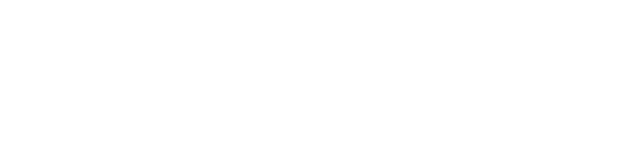
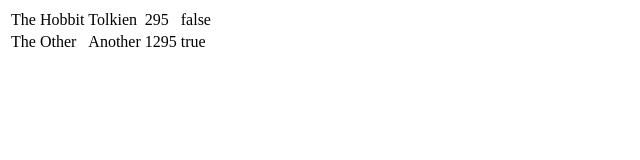
Before and after one commit to cadnr/library, a plain HTML site: page index.html in a window 1280 px wide. Shown: the whole page, without its empty margins (0-640 px from the left). Drawn offline with Linux system fonts and the light colour scheme.

Commit message:
Add function displaying books

```diff
--- a/index.html
+++ b/index.html
@@ -8,6 +8,7 @@
   <link rel="stylesheet" href="style.css">
 </head>
 <body>
+  <div class="books"></div>
   <script src="library.js"></script>
 </body>
 </html>
--- a/library.js
+++ b/library.js
@@ -0,0 +1,32 @@
+function Book(title, author, pages, read) {
+  this.title = title;
+  this.author = author;
+  this.pages = pages;
+  this.read = read;
+}
+
+const theHobbit = new Book('The Hobbit', 'Tolkien', 295, false);
+const theOtherBook = new Book('The Other', 'Another', 1295, true);
+
+const myLibrary = [theHobbit, theOtherBook];
+
+function displayBooks(library) {
+  const divBooks = document.querySelector('div.books');
+  const table = document.createElement('table');
+  Object.values(library).forEach((book) => {
+    const tr = document.createElement('tr');
+    const title = document.createElement('td');
+    const author = document.createElement('td');
+    const pages = document.createElement('td');
+    const read = document.createElement('td');
+    title.textContent = book.title;
+    author.textContent = book.author;
+    pages.textContent = book.pages;
+    read.textContent = book.read;
+    tr.append(title, author, pages, read);
+    table.appendChild(tr);
+  });
+  divBooks.appendChild(table);
+}
+
+displayBooks(myLibrary);
```
